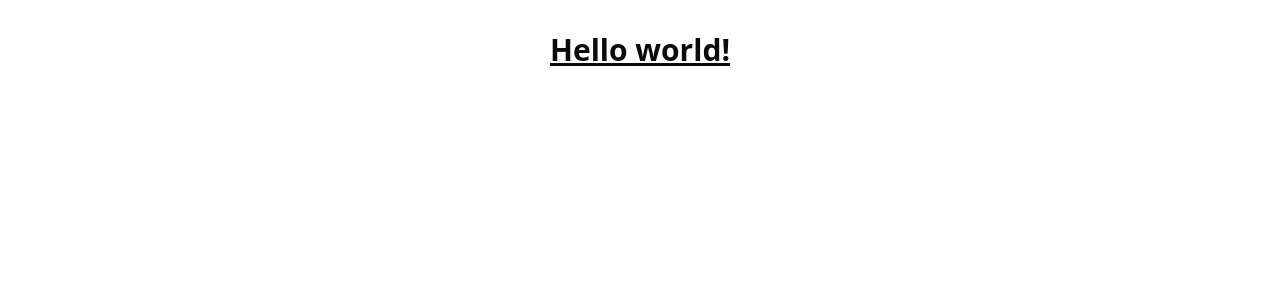
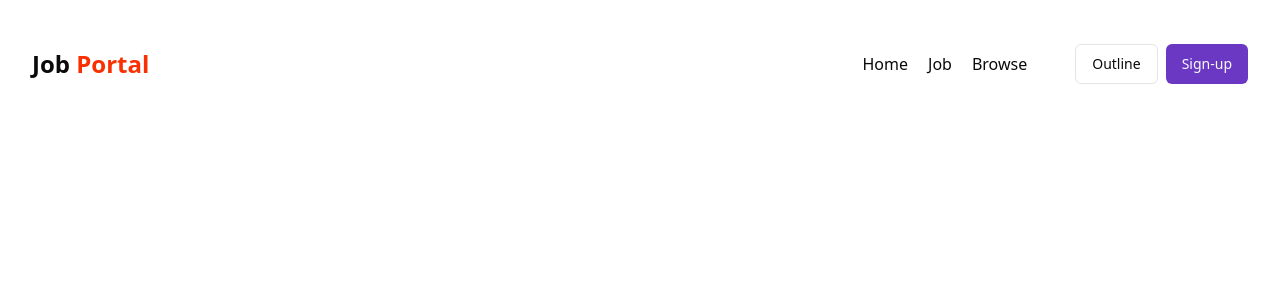
Before and after one commit to lakshshinde001/JOB-HUNT, a React (Vite) app in the folder client/: page / in a window 1280 px wide. Shown: the top 300 px of the page. Built offline with nearby package versions, Linux system fonts and the light colour scheme.

Commit message:
Navbar done

```diff
--- a/client/package.json
+++ b/client/package.json
@@ -10,12 +10,18 @@
     "preview": "vite preview"
   },
   "dependencies": {
+    "@radix-ui/react-avatar": "^1.1.1",
+    "@radix-ui/react-popover": "^1.1.2",
     "@radix-ui/react-slot": "^1.1.0",
+    "@reduxjs/toolkit": "^2.3.0",
+    "axios": "^1.7.7",
     "class-variance-authority": "^0.7.0",
     "clsx": "^2.1.1",
     "lucide-react": "^0.453.0",
     "react": "^18.3.1",
     "react-dom": "^18.3.1",
+    "react-redux": "^9.1.2",
+    "react-router-dom": "^6.27.0",
     "tailwind-merge": "^2.5.4",
     "tailwindcss-animate": "^1.0.7"
   },
--- a/client/src/App.jsx
+++ b/client/src/App.jsx
@@ -2,12 +2,11 @@
 import reactLogo from './assets/react.svg'
 import viteLogo from '/vite.svg'
 import './App.css'
+import Navbar from './components/shared/Navbar'
 
 function App() {
   return (
-    <h1 className="text-3xl font-bold underline">
-    Hello world!
-    </h1>
+    <Navbar/>
   )
 }
 
--- /dev/null
+++ b/client/src/components/shared/Navbar.jsx
@@ -0,0 +1,86 @@
+import { Avatar, AvatarImage } from "@radix-ui/react-avatar";
+import {
+  Popover,
+  PopoverContent,
+  PopoverTrigger,
+} from "@radix-ui/react-popover";
+import React from "react";
+import { Button } from "../ui/button";
+import { User2 } from "lucide-react";
+
+const Navbar = () => {
+
+  const user = false;
+
+  return (
+    <div className="bg-white">
+      <div className="flex items-center justify-between mx-auto max-w-7xl h-16">
+        <div>
+          <h1 className="text-2xl font-bold">
+            Job <span className="text-[#F83002]">Portal</span>{" "}
+          </h1>
+        </div>
+        <div className="flex items-center gap-12">
+          <ul className="flex font-medium items-center gap-5">
+            <li>Home</li>
+            <li>Job</li>
+            <li>Browse</li>
+          </ul>
+
+          {
+            !user ? (
+              <div className="flex items-center gap-2">
+                <Button variant="outline">Outline</Button>
+                <Button className="bg-[#6A38C2] hover:bg-[#5b30a6]" >Sign-up</Button>
+              </div>
+            ) : (
+                  <Popover>
+                <PopoverTrigger asChild>
+                  <Avatar className="cursor-pointer ">
+                    <AvatarImage
+                      className="h-10 w-10"
+                      src="https://github.com/shadcn.png"
+                      alt="@shadcn"
+                    />
+                  </Avatar>
+                </PopoverTrigger>
+                <PopoverContent className="w-80">
+                  <div className="">
+                    <div className="flex gap-2 space-y-2">
+                    <Avatar className="cursor-pointer ">
+                      <AvatarImage className="h-10 w-10"
+                        src="https://github.com/shadcn.png"
+                        alt="@shadcn"
+                      />
+                    </Avatar>
+                        <div>
+                          <h4 className="font-medium">Laxman Shinde</h4>
+                          <p className="text-sm text-muted-foreground">Full Stack Developer</p>
+                        </div>
+                    </div>
+                  <div className="flex flex-col gap-3 text-gray-600">
+                    <div className="flex w-fit items-center gap-2 cursor-pointer">
+                        <User2/>
+                        <Button variant="link">Show Profile</Button>
+                    </div>
+
+                    <div className="flex w-fit items-center gap-2 cursor-pointer">
+                        <User2/>
+                        <Button variant="link"> Logout</Button>
+                    </div>
+                  </div>
+                  </div>
+                </PopoverContent>
+              </Popover>
+            )
+
+          }
+
+
+        </div>
+      </div>
+    </div>
+  );
+};
+
+export default Navbar;
--- /dev/null
+++ b/client/src/components/ui/avatar.jsx
@@ -0,0 +1,33 @@
+import * as React from "react"
+import * as AvatarPrimitive from "@radix-ui/react-avatar"
+
+import { cn } from "@/lib/utils"
+
+const Avatar = React.forwardRef(({ className, ...props }, ref) => (
+  <AvatarPrimitive.Root
+    ref={ref}
+    className={cn("relative flex h-10 w-10 shrink-0 overflow-hidden rounded-full", className)}
+    {...props} />
+))
+Avatar.displayName = AvatarPrimitive.Root.displayName
+
+const AvatarImage = React.forwardRef(({ className, ...props }, ref) => (
+  <AvatarPrimitive.Image
+    ref={ref}
+    className={cn("aspect-square h-full w-full", className)}
+    {...props} />
+))
+AvatarImage.displayName = AvatarPrimitive.Image.displayName
+
+const AvatarFallback = React.forwardRef(({ className, ...props }, ref) => (
+  <AvatarPrimitive.Fallback
+    ref={ref}
+    className={cn(
+      "flex h-full w-full items-center justify-center rounded-full bg-muted",
+      className
+    )}
+    {...props} />
+))
+AvatarFallback.displayName = AvatarPrimitive.Fallback.displayName
+
+export { Avatar, AvatarImage, AvatarFallback }
--- /dev/null
+++ b/client/src/components/ui/popover.jsx
@@ -0,0 +1,25 @@
+import * as React from "react"
+import * as PopoverPrimitive from "@radix-ui/react-popover"
+
+import { cn } from "@/lib/utils"
+
+const Popover = PopoverPrimitive.Root
+
+const PopoverTrigger = PopoverPrimitive.Trigger
+
+const PopoverContent = React.forwardRef(({ className, align = "center", sideOffset = 4, ...props }, ref) => (
+  <PopoverPrimitive.Portal>
+    <PopoverPrimitive.Content
+      ref={ref}
+      align={align}
+      sideOffset={sideOffset}
+      className={cn(
+        "z-50 w-72 rounded-md border bg-popover p-4 text-popover-foreground shadow-md outline-none data-[state=open]:animate-in data-[state=closed]:animate-out data-[state=closed]:fade-out-0 data-[state=open]:fade-in-0 data-[state=closed]:zoom-out-95 data-[state=open]:zoom-in-95 data-[side=bottom]:slide-in-from-top-2 data-[side=left]:slide-in-from-right-2 data-[side=right]:slide-in-from-left-2 data-[side=top]:slide-in-from-bottom-2",
+        className
+      )}
+      {...props} />
+  </PopoverPrimitive.Portal>
+))
+PopoverContent.displayName = PopoverPrimitive.Content.displayName
+
+export { Popover, PopoverTrigger, PopoverContent }
```
Also changed, not shown: 1 other file (tests, documents, lock files or other folders).
